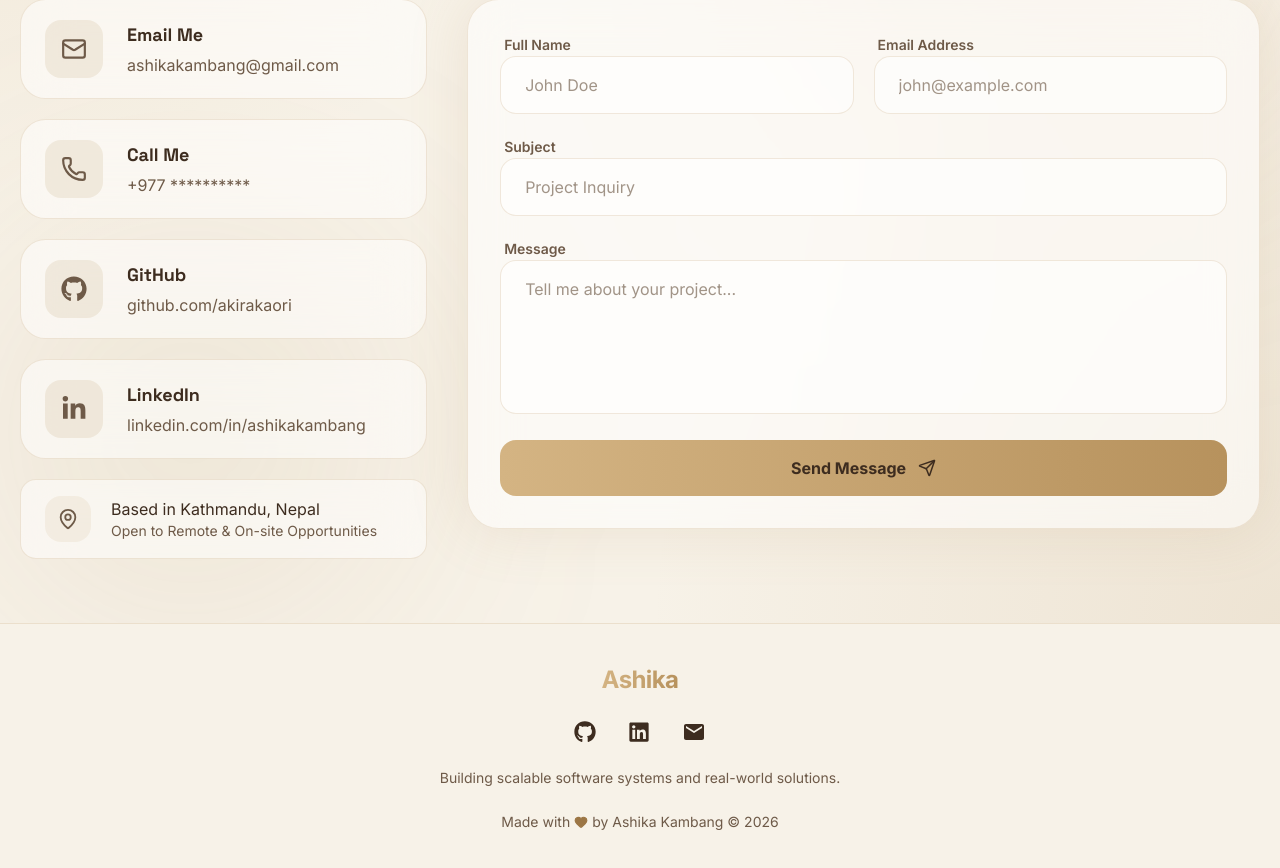
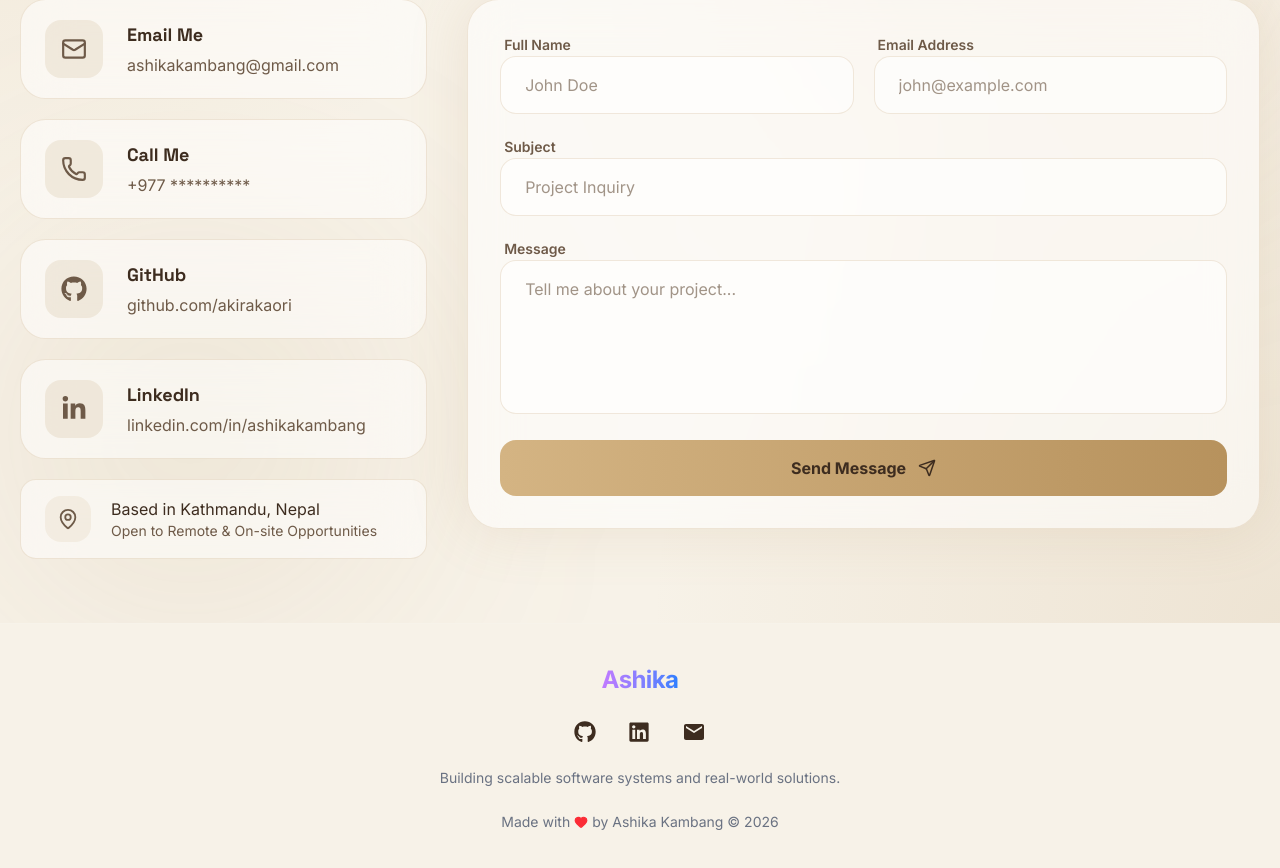
Before and after one commit to akirakaori/my-portfolio, a Next.js app: page / in a window 1280 px wide. Shown: the part 8720-9588 px from the top of the page. Built offline with nearby package versions, Linux system fonts and the light colour scheme.

Commit message:
added the icon that is suitable

```diff
--- a/src/components/Footer.tsx
+++ b/src/components/Footer.tsx
@@ -3,15 +3,14 @@ import { FaGithub, FaLinkedin } from "react-icons/fa";
 import { MdEmail } from "react-icons/md";
 
 export default function Footer() {
-return ( <footer className="border-t border-[#B7925D]/20 py-10 relative z-10 bg-[#F7F2E8] text-[#3D2C1F] dark:border-white/10 dark:bg-transparent dark:text-white"> <div className="max-w-7xl mx-auto px-6"> <div className="flex flex-col items-center gap-6">
-
+return ( <footer className="border-t border-white/10 py-10 relative z-10"> <div className="max-w-7xl mx-auto px-6"> <div className="flex flex-col items-center gap-6">
 
       {/* Logo */}
       <a
         href="#home"
         className="text-2xl font-bold tracking-tight"
       >
-        <span className="bg-gradient-to-r from-[#D4B483] to-[#B7925D] bg-clip-text text-transparent dark:from-purple-400 dark:to-blue-500">
+        <span className="bg-gradient-to-r from-purple-400 to-blue-500 bg-clip-text text-transparent">
           Ashika
         </span>
       </a>
@@ -22,7 +21,7 @@ return ( <footer className="border-t border-[#B7925D]/20 py-10 relative z-10 bg-
           href="https://github.com/akirakaori"
           target="_blank"
           rel="noopener noreferrer"
-          className="text-[#6E5A48] hover:text-[#3D2C1F] transition-all duration-300 hover:scale-110 dark:text-gray-400 dark:hover:text-purple-400"
+          className="text-gray-400 hover:text-purple-400 transition-all duration-300 hover:scale-110"
           aria-label="GitHub"
         >
           <FaGithub size={22} />
@@ -32,7 +31,7 @@ return ( <footer className="border-t border-[#B7925D]/20 py-10 relative z-10 bg-
           href="https://linkedin.com/in/ashika-kambang/"
           target="_blank"
           rel="noopener noreferrer"
-          className="text-[#6E5A48] hover:text-[#3D2C1F] transition-all duration-300 hover:scale-110 dark:text-gray-400 dark:hover:text-blue-400"
+          className="text-gray-400 hover:text-blue-400 transition-all duration-300 hover:scale-110"
           aria-label="LinkedIn"
         >
           <FaLinkedin size={22} />
@@ -40,7 +39,7 @@ return ( <footer className="border-t border-[#B7925D]/20 py-10 relative z-10 bg-
 
         <a
           href="mailto:ashikakambang@gmail.com"
-          className="text-[#6E5A48] hover:text-[#3D2C1F] transition-all duration-300 hover:scale-110 dark:text-gray-400 dark:hover:text-red-400"
+          className="text-gray-400 hover:text-red-400 transition-all duration-300 hover:scale-110"
           aria-label="Email"
         >
           <MdEmail size={24} />
@@ -48,16 +47,16 @@ return ( <footer className="border-t border-[#B7925D]/20 py-10 relative z-10 bg-
       </div>
 
       {/* Footer Text */}
-      <p className="text-[#6E5A48] text-sm text-center dark:text-gray-500">
+      <p className="text-gray-500 text-sm text-center">
         Building scalable software systems and real-world solutions.
       </p>
 
       {/* Copyright */}
-      <div className="text-[#6E5A48] text-sm flex items-center gap-1 dark:text-gray-500">
+      <div className="text-gray-500 text-sm flex items-center gap-1">
         Made with{" "}
         <Heart
           size={14}
-          className="text-[#9C7645] fill-[#9C7645] dark:text-red-500 dark:fill-red-500"
+          className="text-red-500 fill-red-500"
         />{" "}
         by Ashika Kambang © {new Date().getFullYear()}
       </div>
```
